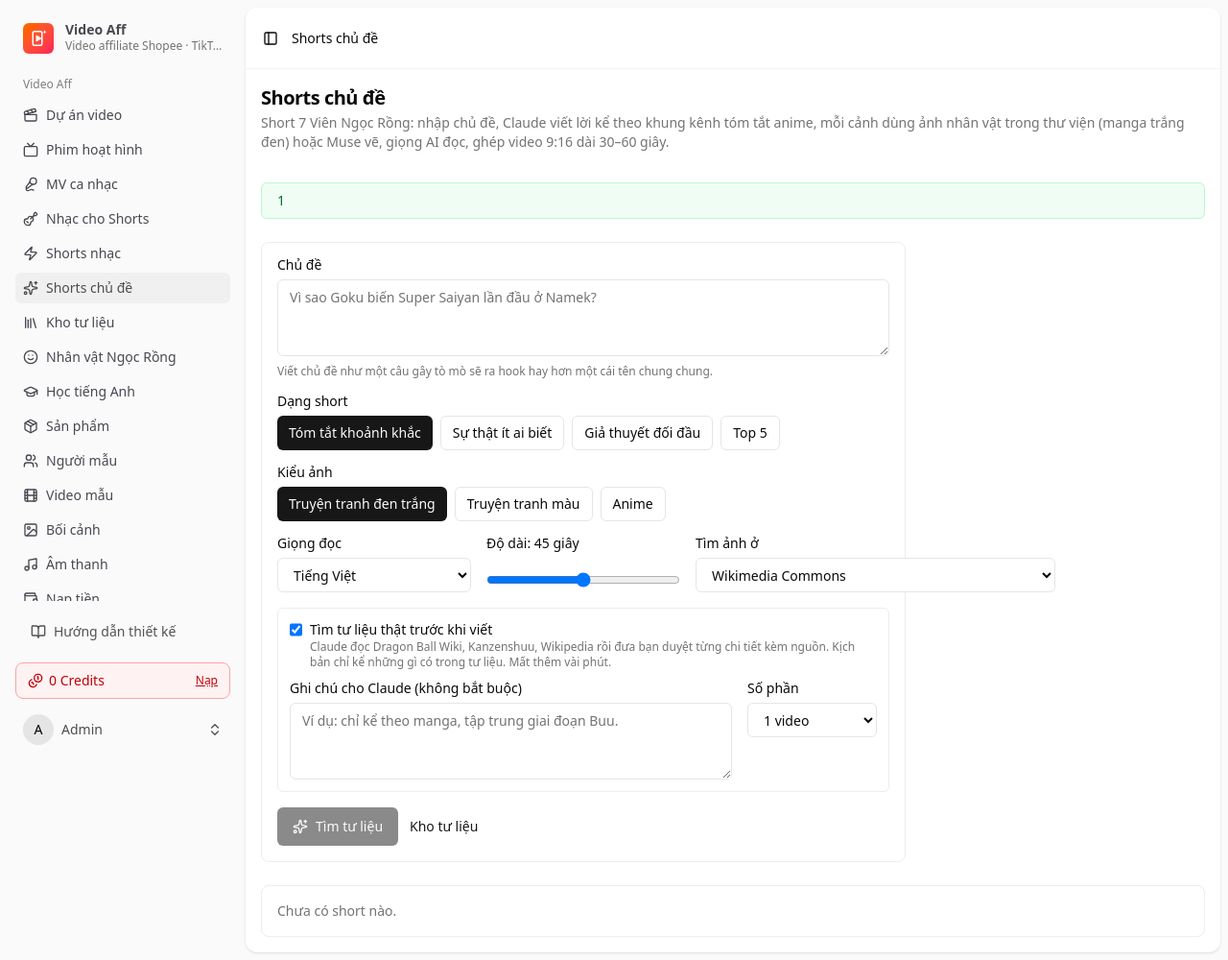
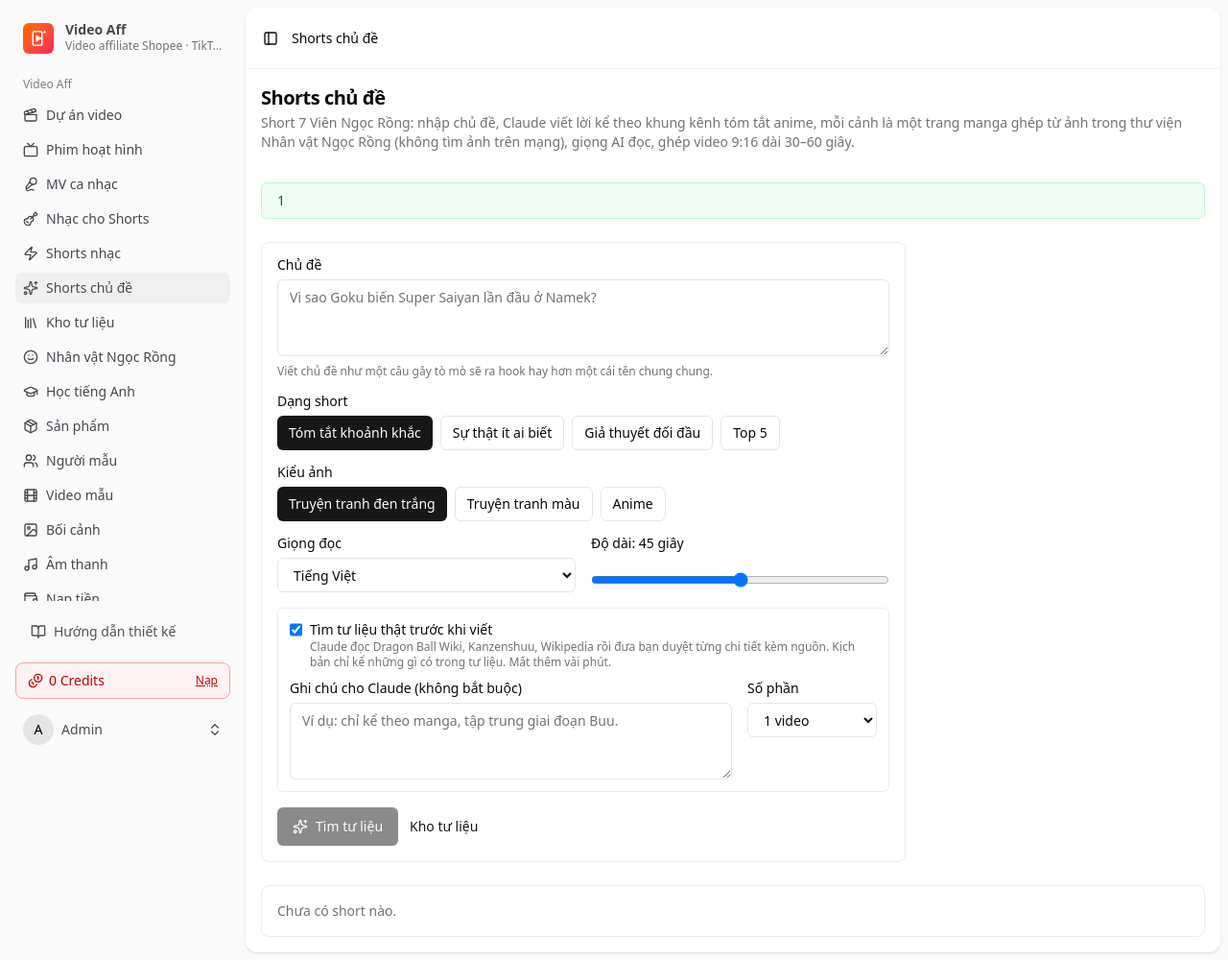
Before and after one commit to nguyenthanhthuc2000/video-aff-repo, a Laravel app: page /topic-shorts in a window 1280 px wide. Shown: the whole page at 96% size. Run offline with Laravel 12, Linux system fonts and the light colour scheme; the visitor is signed in with stand-in values (Sample User, id 1); data comes from the database, SQL or seed files in the repository; data that the repository does not hold is empty; style sheets or scripts are compiled from the project's sources; some libraries are stand-ins or nearby versions; some web fonts are replaced.

Commit message:
Shorts chủ đề: ảnh cảnh chỉ lấy từ thư viện Nhân vật Ngọc Rồng, bỏ tự tìm wiki
- Viết xong lời kể, mọi cảnh ghép trang manga từ thư viện (miễn phí); Claude không chọn khung
  thì dùng nhân vật trong cảnh với biểu cảm của cảnh.
- Thư viện chưa có ảnh: cảnh báo kèm cách sửa (Vẽ khung còn thiếu / tải ảnh / Muse), vẽ xong tự ghép.
- Không tự tìm wiki, không tự gọi Muse; ô tìm wiki thu gọn, bỏ chọn wiki khi tạo short.

Co-Authored-By: Claude Opus 5.5 (1M context) <noreply@anthropic.com>
Claude-Session: https://claude.ai/code/session_012dU6L7AA4gVDei3U4rwCH3

```diff
--- a/resources/js/pages/topic-shorts/index.tsx
+++ b/resources/js/pages/topic-shorts/index.tsx
@@ -41,7 +41,6 @@ export default function TopicShortsIndex({
     languages,
     styles,
     image_styles,
-    wikis,
     max_series_parts,
 }: {
     shorts: ShortItem[];
@@ -74,7 +73,7 @@ export default function TopicShortsIndex({
             <div className="space-y-6 p-4">
                 <Heading
                     title="Shorts chủ đề"
-                    description="Short 7 Viên Ngọc Rồng: nhập chủ đề, Claude viết lời kể theo khung kênh tóm tắt anime, mỗi cảnh dùng ảnh nhân vật trong thư viện (manga trắng đen) hoặc Muse vẽ, giọng AI đọc, ghép video 9:16 dài 30–60 giây."
+                    description="Short 7 Viên Ngọc Rồng: nhập chủ đề, Claude viết lời kể theo khung kênh tóm tắt anime, mỗi cảnh là một trang manga ghép từ ảnh trong thư viện Nhân vật Ngọc Rồng (không tìm ảnh trên mạng), giọng AI đọc, ghép video 9:16 dài 30–60 giây."
                 />
                 <FlashStatus />
 
@@ -125,7 +124,7 @@ export default function TopicShortsIndex({
                             ))}
                         </div>
                     </div>
-                    <div className="grid gap-4 sm:grid-cols-3">
+                    <div className="grid gap-4 sm:grid-cols-2">
                         <div className="grid gap-2">
                             <Label htmlFor="language">Giọng đọc</Label>
                             <select
@@ -153,21 +152,6 @@ export default function TopicShortsIndex({
                                 onChange={(e) => setData('target_seconds', Number(e.target.value))}
                             />
                             <InputError message={errors.target_seconds} />
-                        </div>
-                        <div className="grid gap-2">
-                            <Label htmlFor="wiki">Tìm ảnh ở</Label>
-                            <select
-                                id="wiki"
-                                className="border-input bg-background h-9 rounded-md border px-3 text-sm"
-                                value={data.wiki}
-                                onChange={(e) => setData('wiki', e.target.value)}
-                            >
-                                {Object.entries(wikis).map(([value, label]) => (
-                                    <option key={value} value={value}>
-                                        {label}
-                                    </option>
-                                ))}
-                            </select>
                         </div>
                     </div>
                     <div className="space-y-3 rounded-md border p-3">
--- a/resources/js/pages/topic-shorts/show.tsx
+++ b/resources/js/pages/topic-shorts/show.tsx
@@ -246,11 +246,13 @@ export default function TopicShortShow({
 
                 {step === 'images' && short.scenes.length > 0 && (
                     <div className="space-y-4">
+                        {short.scenes.some((s) => s.image_source === 'web') && (
                             <div className="flex items-start gap-2 rounded-md border border-amber-200 bg-amber-50 px-4 py-2 text-sm text-amber-900 dark:border-amber-900 dark:bg-amber-950 dark:text-amber-200">
                                 <TriangleAlert className="mt-0.5 size-4 shrink-0" />
-                            Ảnh tìm trên wiki là ảnh phim / truyện có bản quyền (Toei, Shueisha...). Video có thể bị gỡ hoặc không bật kiếm tiền được.
-                            Ảnh Muse vẽ hoặc ảnh tự làm ít rủi ro hơn.
+                                Ảnh tìm trên wiki là ảnh phim / truyện có bản quyền (Toei, Shueisha...). Video có thể bị gỡ hoặc không bật kiếm tiền
+                                được. Ảnh Muse vẽ hoặc ảnh tự làm ít rủi ro hơn.
                             </div>
+                        )}
 
                         <section className="space-y-4">
                             <div className="flex flex-wrap items-center justify-between gap-2">
@@ -279,8 +281,9 @@ export default function TopicShortShow({
                                 </div>
                             </div>
                             <p className="text-muted-foreground text-sm">
-                                Mỗi cảnh chọn một ảnh: ảnh tìm trên wiki (bấm ảnh nhỏ để đổi), Muse vẽ ({formatNumber(prices.image)} Credits / ảnh)
-                                hoặc ảnh bạn tải lên.
+                                Mỗi cảnh là một trang manga ghép từ thư viện Nhân vật Ngọc Rồng (miễn phí). Thư viện thiếu ảnh thì bấm "Vẽ khung còn
+                                thiếu", vẽ xong trang tự ghép lại. Có thể thay bằng ảnh tải lên hoặc Muse vẽ riêng ({formatNumber(prices.image)}{' '}
+                                Credits / ảnh).
                             </p>
                             <p className="text-sm">
                                 {short.scenes.length} cảnh:{' '}
@@ -519,6 +522,9 @@ function SceneImageCard({ scene }: { scene: ShortScene }) {
                         ))}
                     </div>
                 )}
+                <details className="text-xs" open={scene.image_source === 'web'}>
+                    <summary className="text-muted-foreground cursor-pointer">Tìm ảnh trên wiki (ảnh phim có bản quyền)</summary>
+                    <div className="mt-2 space-y-2">
                         {scene.candidates.length > 0 && (
                             <div className="flex flex-wrap gap-1">
                                 {scene.candidates.map((candidate) => (
@@ -542,6 +548,8 @@ function SceneImageCard({ scene }: { scene: ShortScene }) {
                                 <Search /> Tìm
                             </Button>
                         </div>
+                    </div>
+                </details>
                 <div className="flex flex-wrap gap-2">
                     <Button size="sm" variant="outline" onClick={muse} disabled={busy}>
                         <Wand2 /> Muse vẽ
```
Also changed, not shown: app/Jobs/WriteTopicShortJob.php (+6 -6 lines), app/Services/TopicShort/MangaPage.php (+17 -0 lines), app/Services/TopicShort/ShortWriter.php (+14 -1 lines), tests/Feature/TopicShortTest.php (+7 -2 lines), tests/Feature/TopicStoryResearchTest.php (+2 -0 lines). Lines whose indentation alone changed are shown as unchanged.
